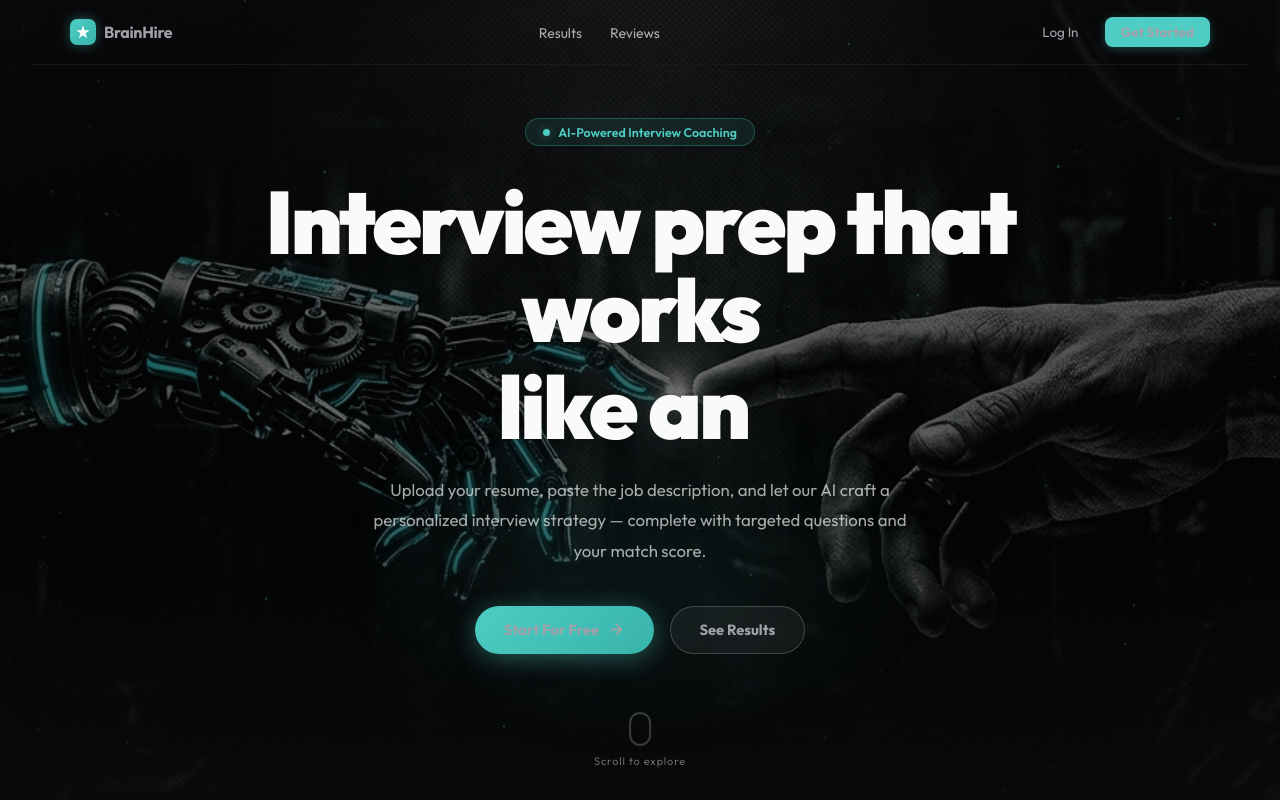
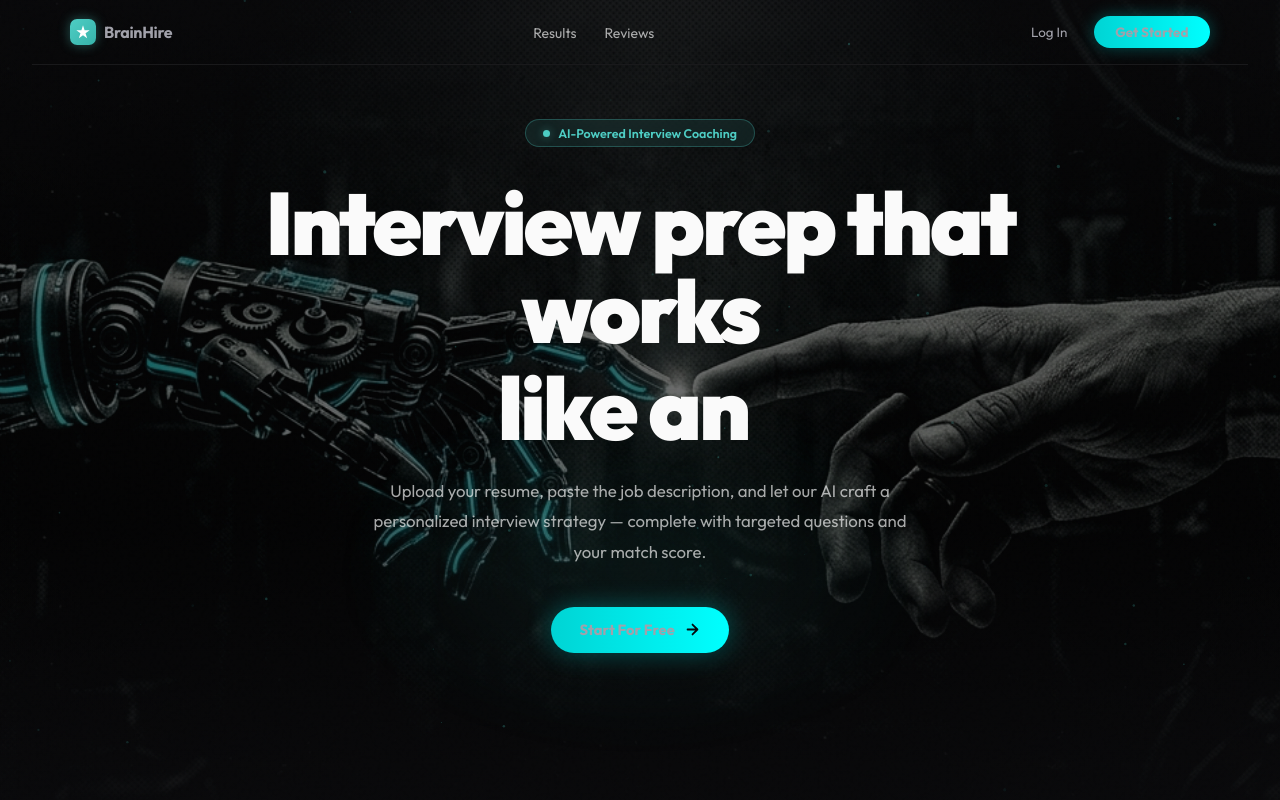
Before and after one commit to suryaKumar2408/BrainHire, a React (Vite) app in the folder frontend/: page / in a window 1280 px wide. Shown: the top 800 px of the page. Built offline with nearby package versions, Linux system fonts and the light colour scheme; no server answers.

Commit message:
remove the button

```diff
--- a/frontend/src/features/interview/style/home.scss
+++ b/frontend/src/features/interview/style/home.scss
@@ -490,10 +490,10 @@ $font: 'Inter', system-ui, sans-serif;
     display: flex;
     align-items: center;
     gap: 0.55rem;
-    padding: 0.65rem 1.5rem;
-    background: $cyan;
+    padding: 0.72rem 1.6rem;
+    background: linear-gradient(90deg, #00d4d4 0%, #00ffff 100%);
     color: #060a0e;
-    font-size: 0.855rem;
+    font-size: 0.86rem;
     font-weight: 700;
     border-radius: 100px;
     border: none;
@@ -501,13 +501,13 @@ $font: 'Inter', system-ui, sans-serif;
     font-family: $font;
     white-space: nowrap;
     letter-spacing: -0.1px;
-    transition: background 0.18s, transform 0.14s, box-shadow 0.18s;
-    box-shadow: 0 0 18px rgba(0,212,212,0.35), 0 3px 10px rgba(0,0,0,0.4);
+    transition: transform 0.15s, box-shadow 0.2s, filter 0.2s;
+    box-shadow: 0 0 22px rgba(0, 212, 212, 0.35), 0 4px 14px rgba(0, 0, 0, 0.4);
 
     &:hover {
-        background: #00ffff;
         transform: translateY(-1px);
-        box-shadow: 0 0 28px rgba(0,212,212,0.55), 0 6px 16px rgba(0,0,0,0.4);
+        filter: brightness(1.08);
+        box-shadow: 0 0 32px rgba(0, 212, 212, 0.6), 0 6px 18px rgba(0, 0, 0, 0.4);
     }
 
     &:active { transform: scale(0.98); }
--- a/frontend/src/features/landing/pages/Landing.jsx
+++ b/frontend/src/features/landing/pages/Landing.jsx
@@ -282,20 +282,8 @@ const Landing = () => {
                             Start For Free
                             <svg xmlns="http://www.w3.org/2000/svg" width="17" height="17" viewBox="0 0 24 24" fill="none" stroke="currentColor" strokeWidth="2.5" strokeLinecap="round" strokeLinejoin="round"><path d="M5 12h14M12 5l7 7-7 7" /></svg>
                         </Link>
-                        <a href="#stats" className="btn-hero btn-hero--ghost">
-                            See Results
-                        </a>
                     </div>
 
-
-                </div>
-
-                {/* Scroll indicator */}
-                <div className={`hero__scroll-hint ${curtainDone ? 'hero__scroll-hint--visible' : ''}`}>
-                    <div className="hero__scroll-mouse">
-                        <div className="hero__scroll-wheel" />
-                    </div>
-                    <span>Scroll to explore</span>
                 </div>
             </section>
 
--- a/frontend/src/features/landing/style/landing.scss
+++ b/frontend/src/features/landing/style/landing.scss
@@ -156,12 +156,17 @@ $shadow-lg:   0 12px 40px rgba(0,0,0,0.6), 0 2px 6px rgba(0,0,0,0.3);
         &:hover { color: $text-bright; }
     }
     &--primary {
-        background: $teal; color: #fff; font-weight: 700;
-        box-shadow: 0 2px 10px rgba(78,205,196,0.3);
+        background: linear-gradient(90deg, #00d4d4 0%, #00ffff 100%);
+        color: #060a0e;
+        font-weight: 700;
+        border-radius: 100px;
+        padding: 0.5rem 1.35rem;
+        box-shadow: 0 0 16px rgba(0, 212, 212, 0.35), 0 2px 8px rgba(0, 0, 0, 0.3);
+        transition: transform 0.15s, box-shadow 0.2s, filter 0.2s;
         &:hover {
-            background: lighten(#4ecdc4, 8%);
-            transform: translateY(-2px);
-            box-shadow: 0 6px 20px rgba(78,205,196,0.5);
+            transform: translateY(-1px);
+            filter: brightness(1.08);
+            box-shadow: 0 0 24px rgba(0, 212, 212, 0.55), 0 4px 12px rgba(0, 0, 0, 0.4);
         }
         &:active { transform: translateY(0); }
     }
@@ -196,12 +201,16 @@ $shadow-lg:   0 12px 40px rgba(0,0,0,0.6), 0 2px 6px rgba(0,0,0,0.3);
     }
     .mobile-cta {
         margin: 1rem 2rem; padding: 0.75rem;
-        background: linear-gradient(135deg, $teal, $teal-dark);
-        color: #000; font-weight: 700;
+        background: linear-gradient(90deg, #00d4d4 0%, #00ffff 100%);
+        color: #060a0e; font-weight: 700;
         border-radius: 100px; text-align: center; border-bottom: none;
-        box-shadow: 0 4px 20px rgba(78,205,196,0.35);
-        transition: transform 0.2s, box-shadow 0.2s;
-        &:hover { transform: translateY(-2px); box-shadow: 0 8px 28px rgba(78,205,196,0.5); }
+        box-shadow: 0 0 20px rgba(0, 212, 212, 0.35), 0 4px 12px rgba(0, 0, 0, 0.3);
+        transition: transform 0.2s, box-shadow 0.2s, filter 0.2s;
+        &:hover {
+            transform: translateY(-1px);
+            filter: brightness(1.08);
+            box-shadow: 0 0 28px rgba(0, 212, 212, 0.55);
+        }
     }
 }
 
@@ -419,16 +428,21 @@ $shadow-lg:   0 12px 40px rgba(0,0,0,0.6), 0 2px 6px rgba(0,0,0,0.3);
     &:hover::before { opacity: 1; }
 
     &--primary {
-        background: linear-gradient(135deg, $teal 0%, $teal-dark 100%);
-        color: #fff;
-        box-shadow: 0 4px 24px rgba(78,205,196,0.4);
-        svg { transition: transform 0.3s; }
+        background: linear-gradient(90deg, #00d4d4 0%, #00ffff 100%);
+        color: #060a0e;
+        border: none;
+        box-shadow: 0 0 24px rgba(0, 212, 212, 0.38), 0 4px 14px rgba(0, 0, 0, 0.4);
+        svg {
+            stroke: #060a0e;
+            transition: transform 0.3s;
+        }
         &:hover {
-            transform: translateY(-3px);
-            box-shadow: 0 10px 40px rgba(78,205,196,0.5), 0 0 0 4px rgba(78,205,196,0.15);
+            transform: translateY(-2px);
+            filter: brightness(1.08);
+            box-shadow: 0 0 36px rgba(0, 212, 212, 0.65), 0 6px 20px rgba(0, 0, 0, 0.4);
             svg { transform: translateX(4px); }
         }
-        &:active { transform: translateY(-1px); }
+        &:active { transform: translateY(0); }
     }
     &--ghost {
         border: 1px solid rgba(255,255,255,0.2);
```
